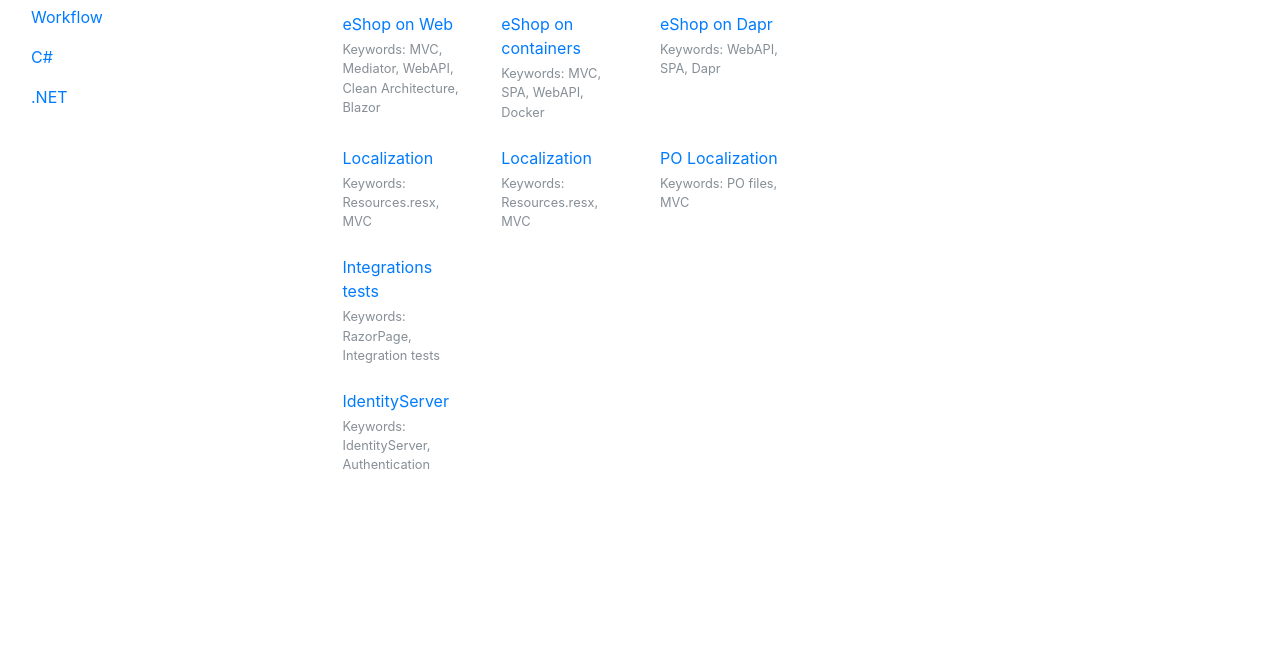
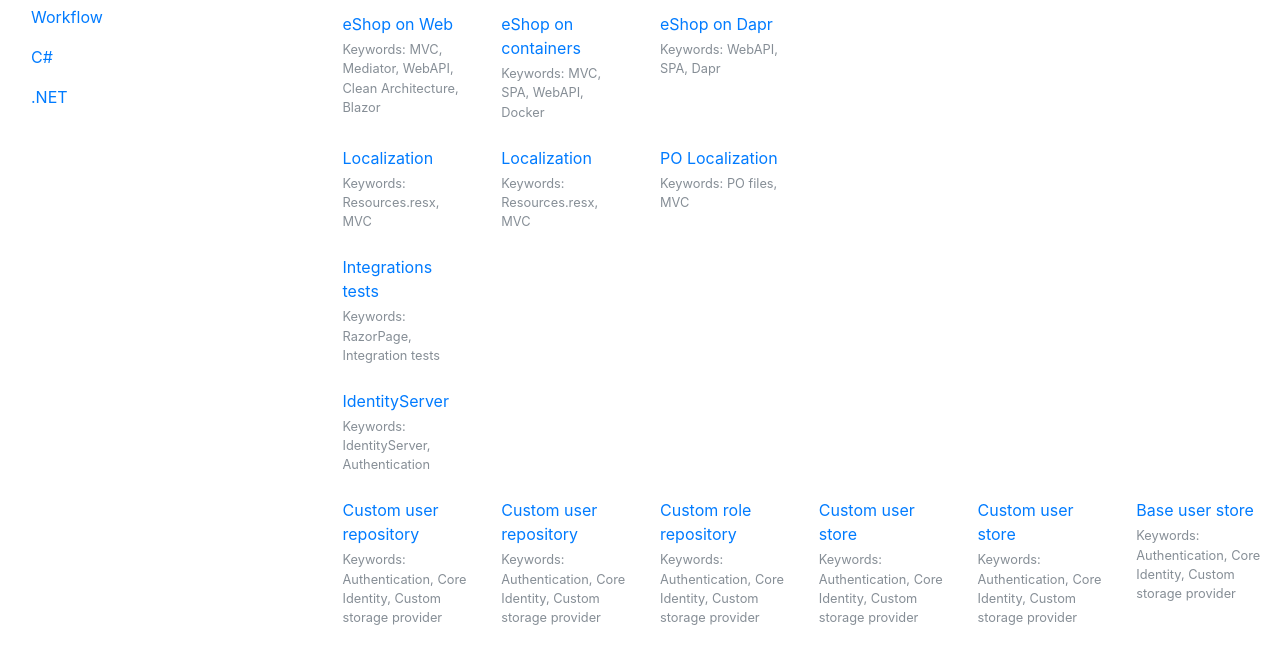
Before and after one commit to lwinch2006/lwinch2006.github.io, a plain HTML site: page index.html in a window 1280 px wide. Both pictures are taken after a click on the tab "Samples". Shown: the part 139-800 px from the top of the page. Drawn offline with nearby package versions, Linux system fonts and the light colour scheme.

Commit message:
* Added examples related ASP.NET Core Identity.

```diff
--- a/index.html
+++ b/index.html
@@ -317,6 +317,98 @@
                         <div class="col-md-2"></div>
                         <div class="col-md-2"></div>
                     </div>
+                    <div class="row mb-4">
+                        <div class="col-md-2">
+                            <div class="row">
+                                <div class="col-md-12">
+                                    <a href="https://github.com/dotnet/AspNetCore.Docs/blob/main/aspnetcore/security/authentication/identity-custom-storage-providers/sample/CustomIdentityProviderSample/CustomProvider/DapperUsersTable.cs"
+                                       target="_blank" rel="noopener noreferrer">Custom user repository</a>
+                                </div>
+                            </div>
+                            <div class="row">
+                                <div class="col-md-12">
+                                    <small class="form-text text-muted">
+                                        Keywords: Authentication, Core Identity, Custom storage provider
+                                    </small>
+                                </div>
+                            </div>
+                        </div>
+                        <div class="col-md-2">
+                            <div class="row">
+                                <div class="col-md-12">
+                                    <a href="https://github.com/aspnet/samples/blob/main/samples/aspnet/Identity/AspNet.Identity.MySQL/UserTable.cs"
+                                       target="_blank" rel="noopener noreferrer">Custom user repository</a>
+                                </div>
+                            </div>
+                            <div class="row">
+                                <div class="col-md-12">
+                                    <small class="form-text text-muted">
+                                        Keywords: Authentication, Core Identity, Custom storage provider
+                                    </small>
+                                </div>
+                            </div>
+                        </div>
+                        <div class="col-md-2">
+                            <div class="row">
+                                <div class="col-md-12">
+                                    <a href="https://github.com/aspnet/samples/blob/main/samples/aspnet/Identity/AspNet.Identity.MySQL/RoleTable.cs"
+                                       target="_blank" rel="noopener noreferrer">Custom role repository</a>
+                                </div>
+                            </div>
+                            <div class="row">
+                                <div class="col-md-12">
+                                    <small class="form-text text-muted">
+                                        Keywords: Authentication, Core Identity, Custom storage provider
+                                    </small>
+                                </div>
+                            </div>
+                        </div>
+                        <div class="col-md-2">
+                            <div class="row">
+                                <div class="col-md-12">
+                                    <a href="https://github.com/dotnet/AspNetCore.Docs/blob/main/aspnetcore/security/authentication/identity-custom-storage-providers/sample/CustomIdentityProviderSample/CustomProvider/CustomUserStore.cs"
+                                       target="_blank" rel="noopener noreferrer">Custom user store</a>
+                                </div>
+                            </div>
+                            <div class="row">
+                                <div class="col-md-12">
+                                    <small class="form-text text-muted">
+                                        Keywords: Authentication, Core Identity, Custom storage provider
+                                    </small>
+                                </div>
+                            </div>
+                        </div>
+                        <div class="col-md-2">
+                            <div class="row">
+                                <div class="col-md-12">
+                                    <a href="https://github.com/aspnet/samples/blob/main/samples/aspnet/Identity/AspNet.Identity.MySQL/UserStore.cs"
+                                       target="_blank" rel="noopener noreferrer">Custom user store</a>
+                                </div>
+                            </div>
+                            <div class="row">
+                                <div class="col-md-12">
+                                    <small class="form-text text-muted">
+                                        Keywords: Authentication, Core Identity, Custom storage provider
+                                    </small>
+                                </div>
+                            </div>
+                        </div>
+                        <div class="col-md-2">
+                            <div class="row">
+                                <div class="col-md-12">
+                                    <a href="https://github.com/aspnet/Identity/blob/master/src/Stores/UserStoreBase.cs"
+                                       target="_blank" rel="noopener noreferrer">Base user store</a>
+                                </div>
+                            </div>
+                            <div class="row">
+                                <div class="col-md-12">
+                                    <small class="form-text text-muted">
+                                        Keywords: Authentication, Core Identity, Custom storage provider
+                                    </small>
+                                </div>
+                            </div>
+                        </div>
+                    </div>
                 </div>
                 <div class="tab-pane fade" id="v-pills-profile" role="tabpanel" aria-labelledby="v-pills-profile-tab">
                     test 2
```
